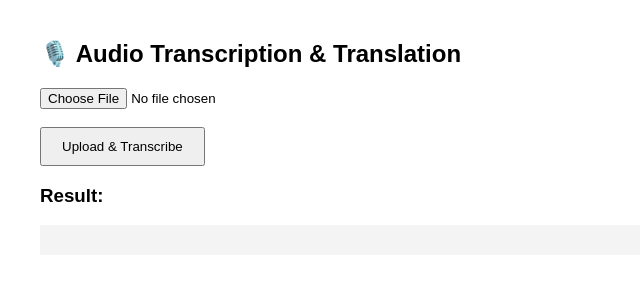
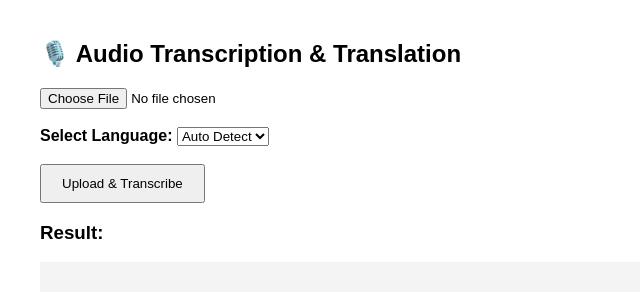
Before and after one commit to anas-fareedi/Audio_translation, a FastAPI app: page / in a window 1280 px wide. Shown: the top 300 px of the page, without its empty margins (0-640 px from the left). Run offline with FastAPI, Linux system fonts and the light colour scheme.

Commit message:
adding mltiple language transcribe

```diff
--- a/app.py
+++ b/app.py
@@ -61,7 +61,7 @@
 
 import os
 import shutil
-from fastapi import FastAPI, File, UploadFile, Request
+from fastapi import FastAPI, File, UploadFile, Request ,Form
 from fastapi.responses import HTMLResponse
 from fastapi.templating import Jinja2Templates
 from dotenv import load_dotenv
@@ -91,15 +91,41 @@ def home(request: Request):
     return templates.TemplateResponse("index.html", {"request": request})
 
 
+# @app.post("/transcribe")
+# async def transcribe_audio(file: UploadFile = File(...)):
+#     file_path = f"{UPLOAD_DIR}/{file.filename}"
+
+#     with open(file_path, "wb") as buffer:
+#         shutil.copyfileobj(file.file, buffer)
+
+#     result = asr(file_path)
+
+#     return {
+#         "transcription": result["text"]
+#     }
+
+
 @app.post("/transcribe")
-async def transcribe_audio(file: UploadFile = File(...)):
-    file_path = f"{UPLOAD_DIR}/{file.filename}"
+async def transcribe_audio(
+    file: UploadFile = File(...),
+    language: str = Form("auto")
+):
+    file_path = f"uploads/{file.filename}"
 
     with open(file_path, "wb") as buffer:
         shutil.copyfileobj(file.file, buffer)
 
-    result = asr(file_path)
+    generate_kwargs = {}
+
+    if language != "auto":
+        generate_kwargs["language"] = language
+
+    result = asr(
+        file_path,
+        generate_kwargs=generate_kwargs
+    )
 
     return {
+        "language": language,
         "transcription": result["text"]
     }
--- a/templates/index.html
+++ b/templates/index.html
@@ -84,12 +84,26 @@
 
 <input type="file" id="audioFile" accept="audio/*">
 <br><br>
+<!-- 2️⃣ Language dropdown (ADD THIS HERE) -->
+<label for="language"><b>Select Language:</b></label>
+<select id="language">
+    <option value="auto">Auto Detect</option>
+    <option value="en">English</option>
+    <option value="hi">Hindi</option>
+    <option value="fr">French</option>
+    <option value="es">Spanish</option>
+    <option value="de">German</option>
+    <option value="ja">Japanese</option>
+    <option value="zh">Chinese</option>
+</select>
+
+<br><br>
 <button onclick="uploadAudio()">Upload & Transcribe</button>
 
 <h3>Result:</h3>
 <pre id="result"></pre>
 
-<script>
+<!-- <script>
 async function uploadAudio() {
     const fileInput = document.getElementById("audioFile");
     if (!fileInput.files.length) {
@@ -108,6 +122,29 @@ async function uploadAudio() {
     const data = await response.json();
     document.getElementById("result").textContent = data.transcription;
 }
+</script> -->
+<script>
+async function uploadAudio() {
+    const fileInput = document.getElementById("audioFile");
+    const language = document.getElementById("language").value;
+
+    if (!fileInput.files.length) {
+        alert("Please select an audio file");
+        return;
+    }
+
+    const formData = new FormData();
+    formData.append("file", fileInput.files[0]);
+    formData.append("language", language);
+
+    const response = await fetch("/transcribe", {
+        method: "POST",
+        body: formData
+    });
+
+    const data = await response.json();
+    document.getElementById("result").textContent = data.transcription;
+}
 </script>
 
 </body>
```
